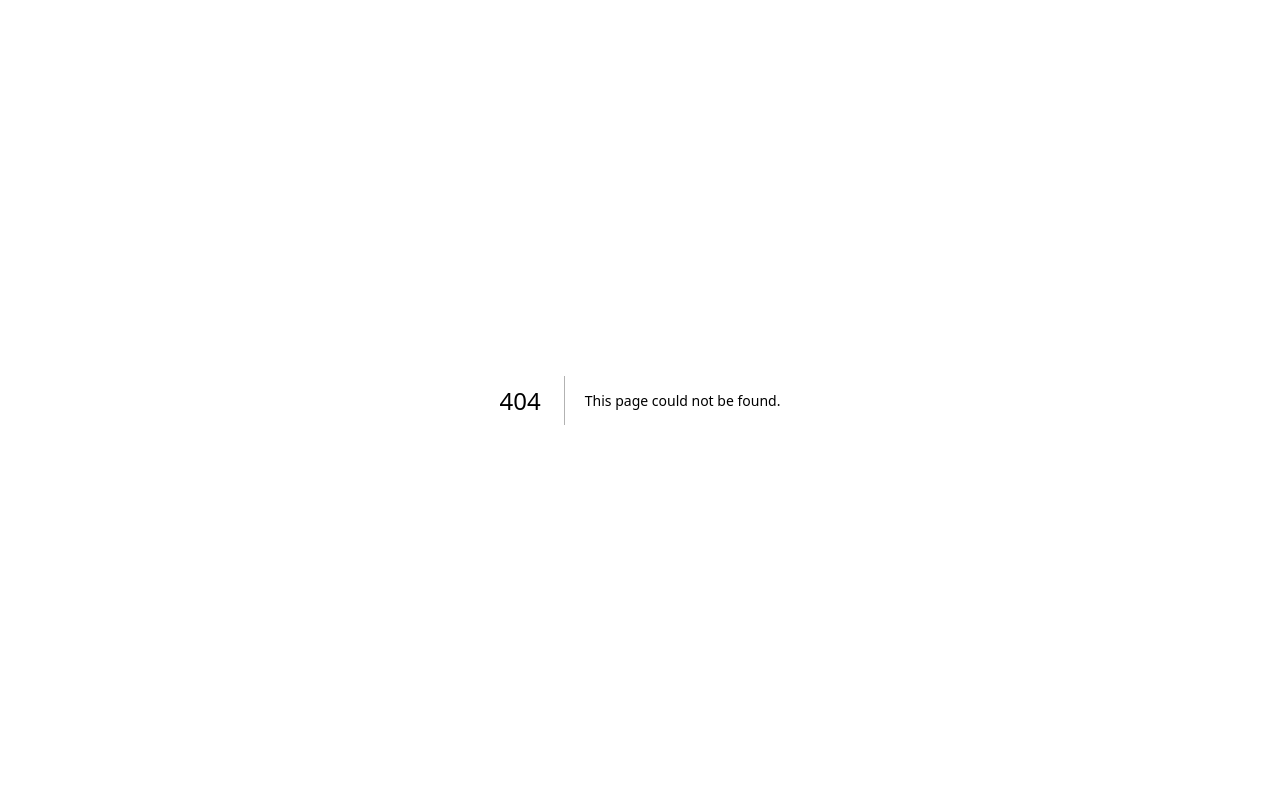
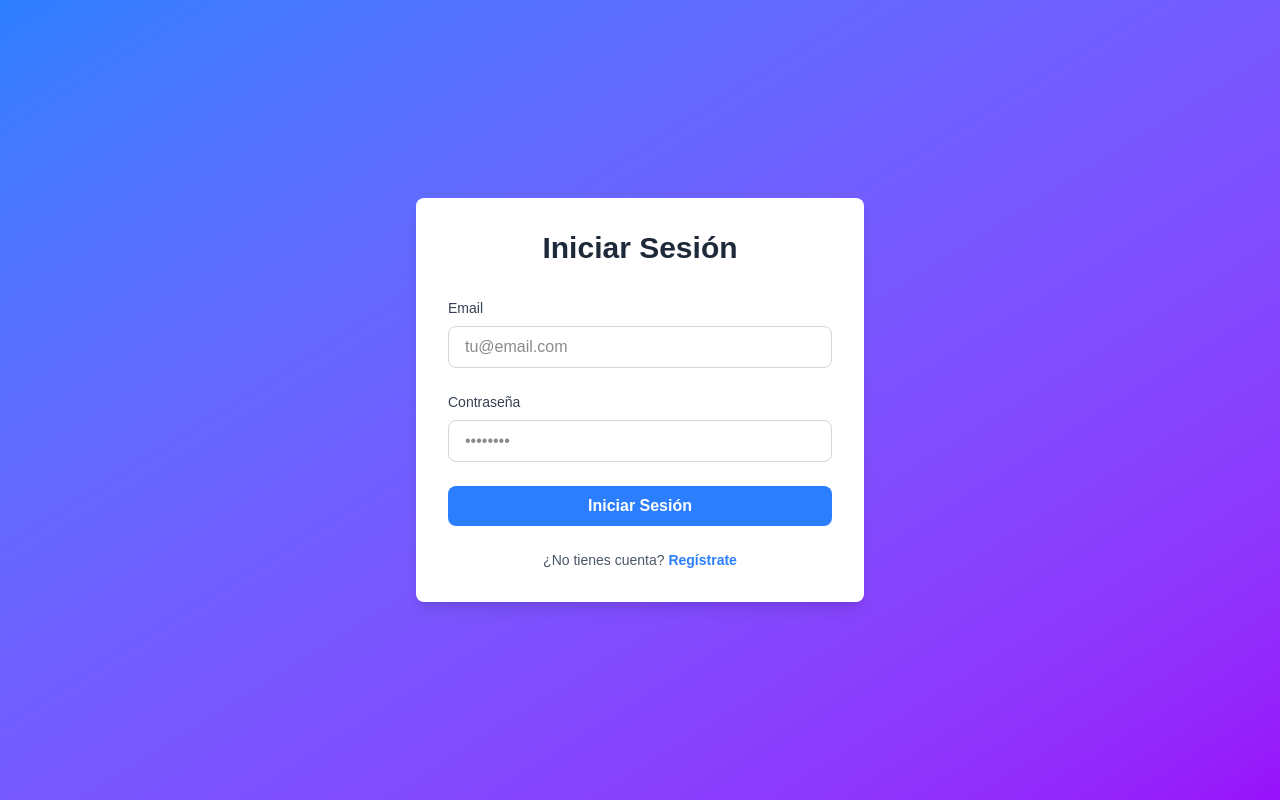
Before and after one commit to EduardoPmx-Code/bot-front, a Next.js app: page /auth in a window 1280 px wide. Before the commit this address had no page. Built offline with nearby package versions, Linux system fonts and the light colour scheme.

Commit message:
auth page

```diff
--- /dev/null
+++ b/src/app/auth/page.tsx
@@ -0,0 +1,81 @@
+'use client';
+
+import { useState } from 'react';
+import { useRouter } from 'next/navigation';
+
+export default function AuthPage() {
+  const [email, setEmail] = useState('');
+  const [password, setPassword] = useState('');
+  const [isLogin, setIsLogin] = useState(true);
+  const router = useRouter();
+
+  const handleSubmit = (e: React.FormEvent) => {
+    e.preventDefault();
+    // TODO: Implementar lógica de autenticación
+    console.log(isLogin ? 'Login' : 'Signup', { email, password });
+
+    // Redirigir a main después de login
+    router.push('/main');
+  };
+
+  return (
+    <div className="flex items-center justify-center min-h-screen bg-gradient-to-br from-blue-500 to-purple-600">
+      <div className="w-full max-w-md p-8 bg-white rounded-lg shadow-lg">
+        <h1 className="text-3xl font-bold text-center mb-8 text-gray-800">
+          {isLogin ? 'Iniciar Sesión' : 'Crear Cuenta'}
+        </h1>
+
+        <form onSubmit={handleSubmit} className="space-y-6">
+          <div>
+            <label htmlFor="email" className="block text-sm font-medium text-gray-700 mb-2">
+              Email
+            </label>
+            <input
+              type="email"
+              id="email"
+              value={email}
+              onChange={(e) => setEmail(e.target.value)}
+              required
+              className="w-full px-4 py-2 border border-gray-300 rounded-lg focus:outline-none focus:ring-2 focus:ring-blue-500"
+              placeholder="tu@email.com"
+            />
+          </div>
+
+          <div>
+            <label htmlFor="password" className="block text-sm font-medium text-gray-700 mb-2">
+              Contraseña
+            </label>
+            <input
+              type="password"
+              id="password"
+              value={password}
+              onChange={(e) => setPassword(e.target.value)}
+              required
+              className="w-full px-4 py-2 border border-gray-300 rounded-lg focus:outline-none focus:ring-2 focus:ring-blue-500"
+              placeholder="••••••••"
+            />
+          </div>
+
+          <button
+            type="submit"
+            className="w-full bg-blue-500 hover:bg-blue-600 text-white font-semibold py-2 rounded-lg transition duration-200"
+          >
+            {isLogin ? 'Iniciar Sesión' : 'Crear Cuenta'}
+          </button>
+        </form>
+
+        <div className="mt-6 text-center">
+          <p className="text-gray-600 text-sm">
+            {isLogin ? '¿No tienes cuenta?' : '¿Ya tienes cuenta?'}{' '}
+            <button
+              onClick={() => setIsLogin(!isLogin)}
+              className="text-blue-500 hover:text-blue-600 font-semibold"
+            >
+              {isLogin ? 'Regístrate' : 'Inicia sesión'}
+            </button>
+          </p>
+        </div>
+      </div>
+    </div>
+  );
+}
```
